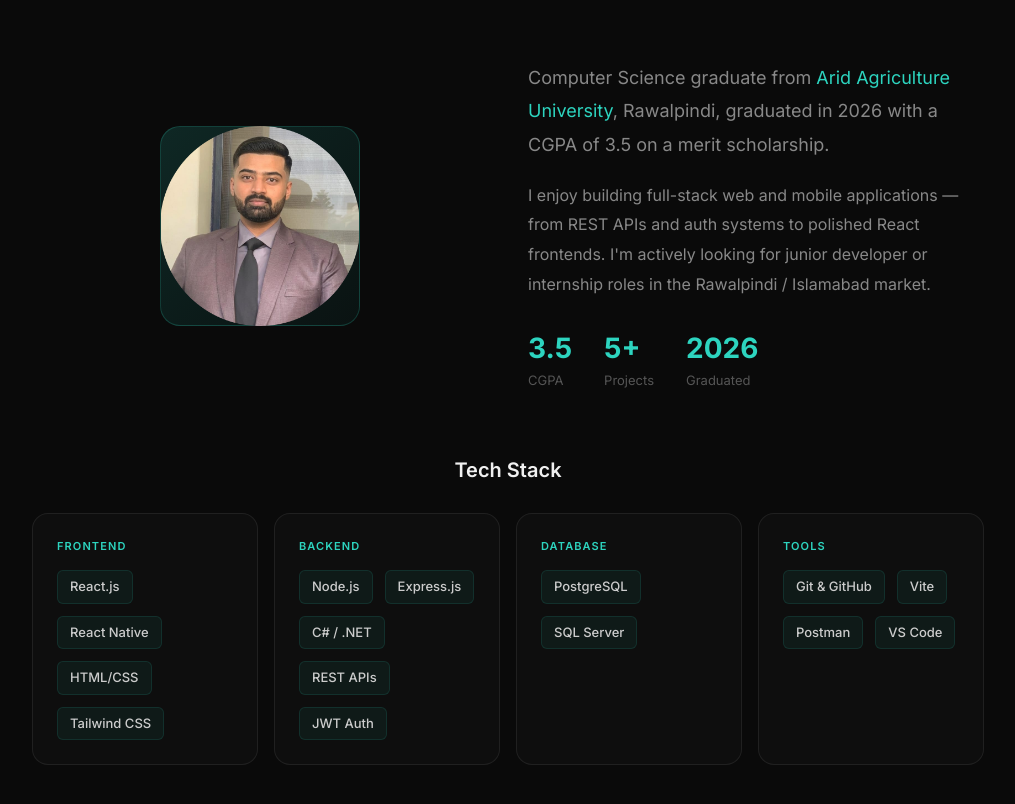
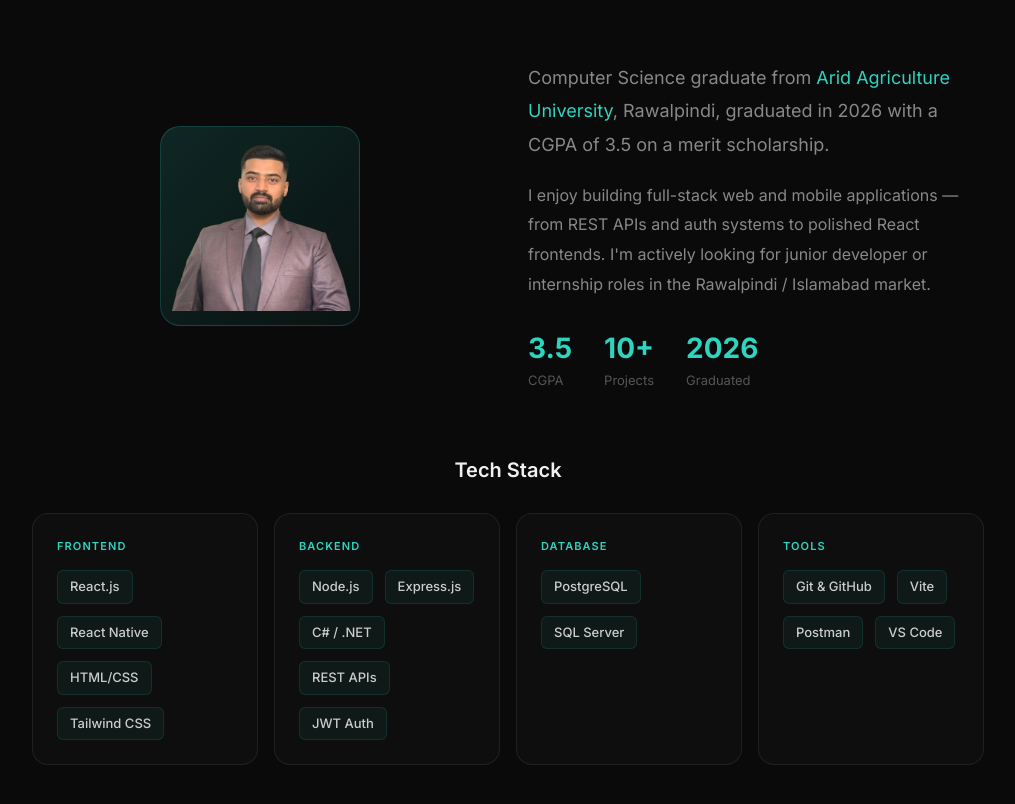
Before and after one commit to armaghan-mahboob/Armaghan-Portfolio, a React (Vite) app: page / in a window 1280 px wide. Shown: the part 984-1788 px from the top of the page, without its empty margins (132-1147 px from the left). Built offline with nearby package versions, Linux system fonts and the light colour scheme.

Commit message:
Fixed image

```diff
--- a/src/sections/About.jsx
+++ b/src/sections/About.jsx
@@ -88,11 +88,11 @@ export default function About() {
             }}
           >
             <img
-              src="/me.png"
+              src="/me2.png"
               alt="Armaghan"
               style={{
                 width: "200px",
-                height: "200px",
+                height: "170px",
                 objectFit: "cover",
               }}
             />
@@ -134,7 +134,7 @@ export default function About() {
           <div style={{ display: "flex", gap: "32px", flexWrap: "wrap" }}>
             {[
               { value: "3.5", label: "CGPA" },
-              { value: "5+", label: "Projects" },
+              { value: "10+", label: "Projects" },
               { value: "2026", label: "Graduated" },
             ].map((stat) => (
               <div key={stat.label}>
```
Also changed, not shown: public/me2.png (added).
